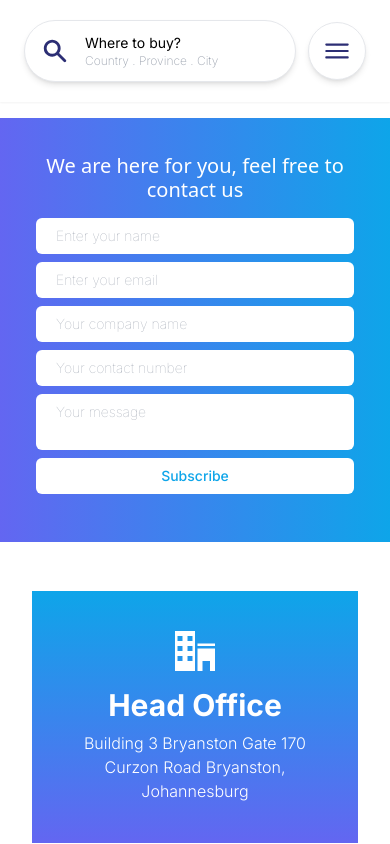
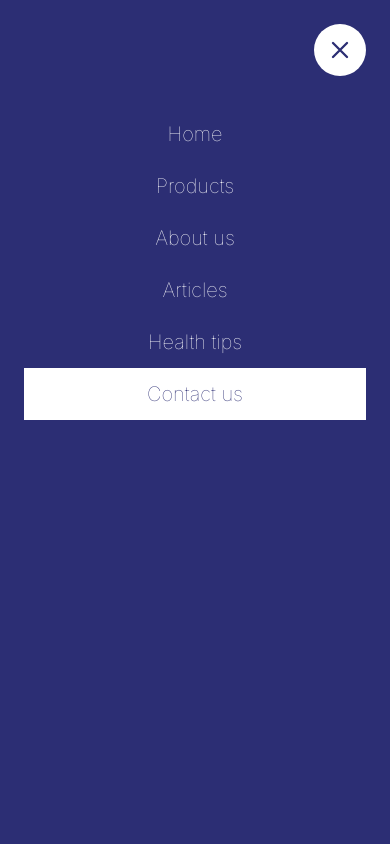
Before and after one commit to SaziRules/clemensUX-UI, a Next.js app: page /contact in a window 390 px wide. Both pictures are taken after a click on the element 337 px from the left and 51 px from the top of the page. Shown: the top 844 px of the page. Built offline with nearby package versions, Linux system fonts and the light colour scheme.

Commit message:
Mobile Navigation

```diff
--- a/components/MobileNav.js
+++ b/components/MobileNav.js
@@ -1,9 +1,28 @@
+'use client'
 import { SearchIcon } from '@heroicons/react/solid'
 import { RxTextAlignJustify } from 'react-icons/rx'
+import React, { useState } from 'react'
+import { usePathname } from 'next/navigation'
+import Link from 'next/link'
 
-import React from 'react'
+const navLinks = [
+  { name: 'Home', href:'/'},
+  { name: 'Products', href: '/products' },
+  { name: 'About us', href: '/about' },
+  { name: 'Articles', href: '/articles' },
+  { name: 'Health tips', href: '/healthTips' },
+  { name: 'Contact us', href: '/contact' },
+];
 
 function MobileNav() {
+  const pathname = usePathname()
+  const [isModalOpen, setIsModalOpen] = useState(false)
+
+  const handleModalToggle = () => {
+    setIsModalOpen(!isModalOpen)
+  }
+
+
   return (
     <header className='flex gap-3 sticky top-0 z-50 lg:hidden px-6 py-5
     items-center shadow-sm'>
@@ -17,9 +36,35 @@ function MobileNav() {
          <p className='flex-grow text-xs font-extralight text-gray-400'>Country . Province . City</p>
         </div>
       </div>
-      <div className='border rounded-full p-3 cursor-pointer shadow-md bg-white items-center'>
-      <RxTextAlignJustify className=' h-8 w-8 text-[#2C2E74]' />
+      <div className='border rounded-full p-3 cursor-pointer shadow-md bg-white items-center' onClick={handleModalToggle}>
+        <RxTextAlignJustify className=' h-8 w-8 text-[#2C2E74]' />
       </div>
+
+      {isModalOpen && (
+        <div className='fixed top-0 left-0 w-full h-screen z-50 flex items-center justify-center bg-black bg-opacity-50'>
+        <div className='w-full max-w-screen h-full p-6 bg-[#2C2E74] shadow-lg'>
+            <div className='flex justify-end'>
+              <button className='text-[#2C2E74] hover:text-gray-600 bg-white rounded-full p-3' onClick={handleModalToggle}>
+                <svg className='w-7 h-7' fill='none' stroke='currentColor' viewBox='0 0 24 24' xmlns='http://www.w3.org/2000/svg'>
+                  <path strokeLinecap='round' strokeLinejoin='round' strokeWidth='2' d='M6 18L18 6M6 6L18 18'></path>
+                </svg>
+              </button>
+            </div>
+            <div className=' mt-8 justify-center'>
+            {navLinks.map((link) => (
+          <Link
+          key={link.name}
+          href={link.href}
+          className={`hover:bg-[#237DC0] transition duration-300 ease-out  p-3 flex items-center justify-center
+           ${pathname === link.href ? 'bg-[#fff] text-[#2C2E74]' : 'text-[#fff]'}  `}
+           onClick={() => setIsModalOpen(false)}>
+          <p className='px-2 text-xl text-center font-thin cursor-pointer'>{link.name}</p>
+        </Link>
+        ))}
+            </div>
+          </div>
+        </div>
+      )}
     </header>
   )
 }
--- a/components/Nav.js
+++ /dev/null
@@ -1,27 +0,0 @@
-import { SearchIcon } from '@heroicons/react/solid'
-import { HeartIcon, UserCircleIcon, } from '@heroicons/react/outline'
-import React from 'react'
-
-function Nav() {
-  return (
-    <nav className='sticky bottom-0 flex justify-center md:hidden items-center py-4'>
-      <div className='flex items-center'>
-        <div className=' items-center px-10'>
-            <SearchIcon className='h-7 text-[#ff385c]' />
-            <p className='text-xs text-[#ff385c] py-0.5 font-light'>Explore</p>
-        </div>
-        <div className='items-center px-10 text-center'>
-            <HeartIcon className='h-7 text-gray-500 text-center' />
-            <p className='text-xs text-gray-500 text-center py-0.5 font-light'>Wishlists</p>
-        </div>
-        <div className=' items-center px-10'>
-            <UserCircleIcon className='h-7 text-gray-500' />
-            <p className='text-xs text-gray-500 py-0.5 font-light'>Login</p>
-        </div>
-
-      </div>
-    </nav>
-  )
-}
-
-export default Nav
```
